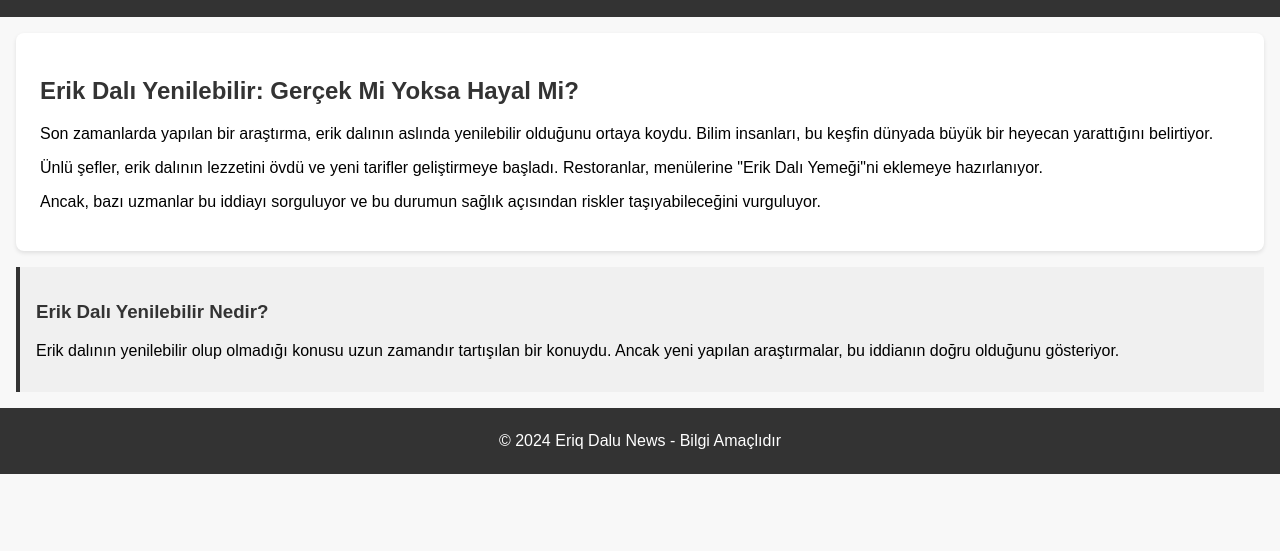
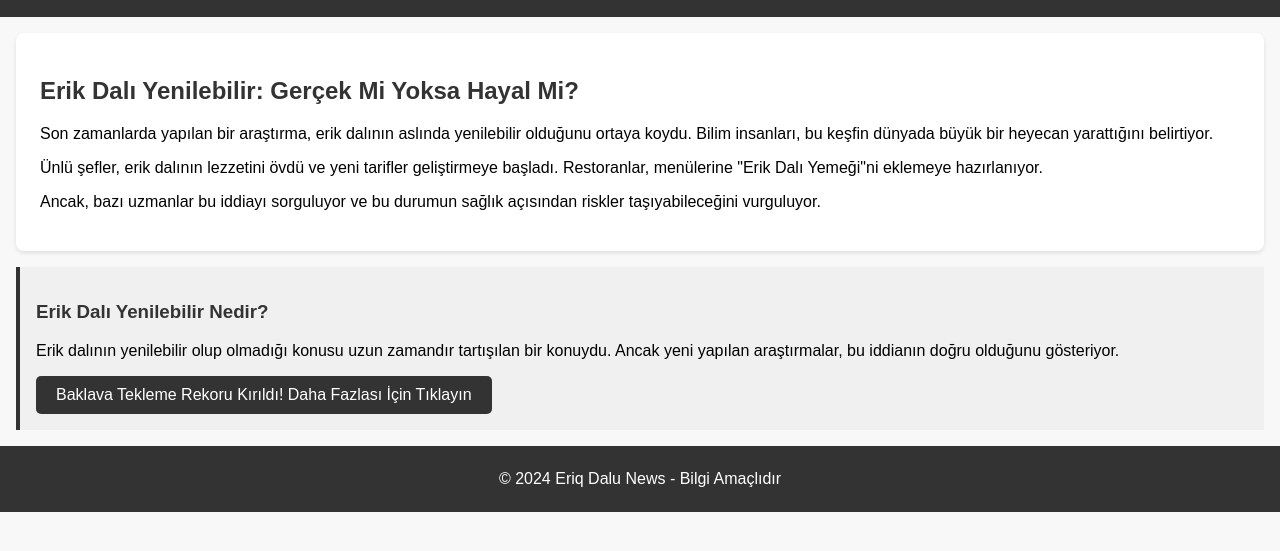
Before and after one commit to smartlizardpy/News, a plain HTML site: page index.html in a window 1280 px wide. Shown: the part 95-646 px from the top of the page. Drawn offline with Linux system fonts and the light colour scheme.

Commit message:
Update index.html

```diff
--- a/index.html
+++ b/index.html
@@ -57,6 +57,8 @@
     <aside>
         <h3>Erik Dalı Yenilebilir Nedir?</h3>
         <p>Erik dalının yenilebilir olup olmadığı konusu uzun zamandır tartışılan bir konuydu. Ancak yeni yapılan araştırmalar, bu iddianın doğru olduğunu gösteriyor.</p>
+        <button style="padding: 10px 20px; font-size: 16px; background-color: #333; color: #fff; border: none; border-radius: 5px; cursor: pointer;" onclick="window.location.href = 'https://www.youtube.com/watch?v=dQw4w9WgXcQ';">Baklava Tekleme Rekoru Kırıldı! Daha Fazlası İçin Tıklayın</button>
+
     </aside>
 </main>
 <footer>
```
